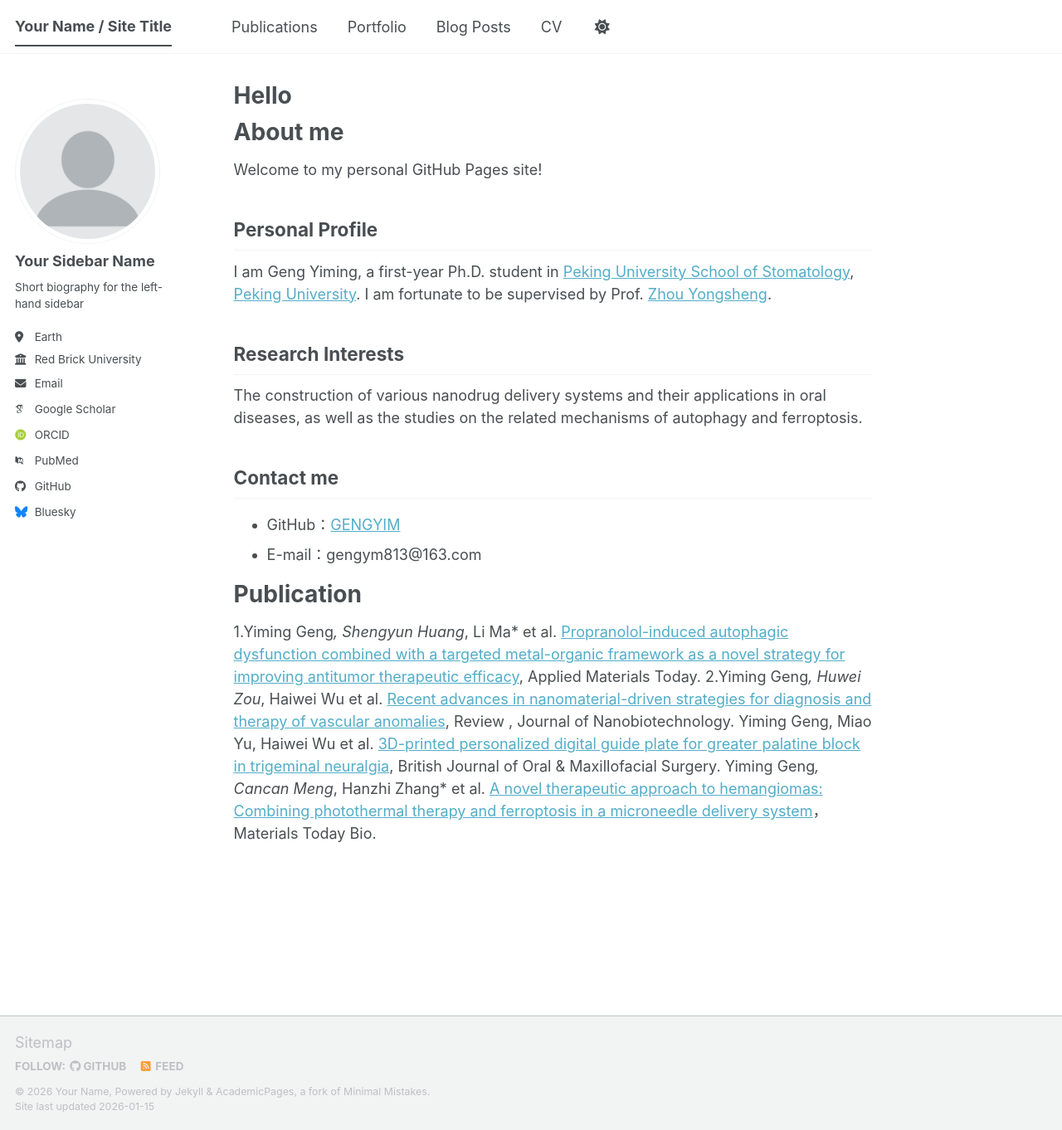
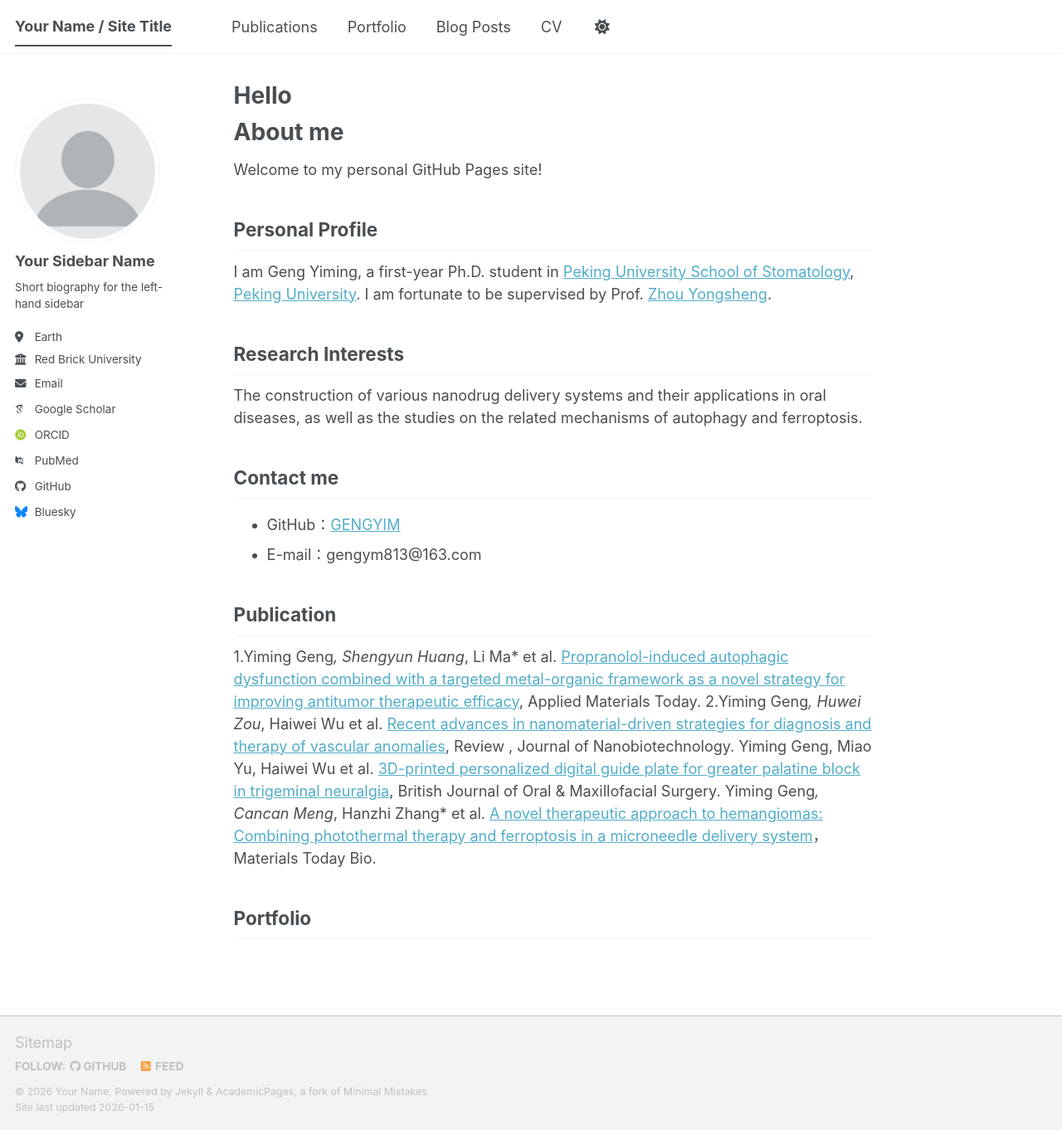
Before and after one commit to GENGYIM/GENGYIM.github.io, a Jekyll site: the page built from _pages/about.md, in a window 1280 px wide and 1362 px high. Shown: the whole window at 83% size. Built offline with Jekyll 4.4.1, drawn with Linux system fonts in a browser that asks for light colours; some web fonts are replaced; a script bundle is joined from its source files by our own code; library files that are not in the unit come from our copies.

Commit message:
Update about.md

```diff
--- a/_pages/about.md
+++ b/_pages/about.md
@@ -19,8 +19,10 @@ The construction of various nanodrug delivery systems and their applications in
 - GitHub：[GENGYIM](https://gengyim.github.io/)
 - E-mail：gengym813@163.com
 
-# Publication
+## Publication
 1.Yiming Geng*, Shengyun Huang*, Li Ma* et al. [Propranolol-induced autophagic dysfunction combined with a targeted metal-organic framework as a novel strategy for improving antitumor therapeutic efficacy](https://www.sciencedirect.com/science/article/pii/S2352940723001567), Applied Materials Today.
 2.Yiming Geng*, Huwei Zou*, Haiwei Wu et al. [Recent advances in nanomaterial-driven strategies for diagnosis and therapy of vascular anomalies](https://link.springer.com/article/10.1186/s12951-024-02370-2), Review , Journal of Nanobiotechnology.
 Yiming Geng, Miao Yu, Haiwei Wu et al. [3D-printed personalized digital guide plate for greater palatine block in trigeminal neuralgia](https://www.sciencedirect.com/science/article/pii/S0266435624000160), British Journal of Oral & Maxillofacial Surgery.
 Yiming Geng*, Cancan Meng*, Hanzhi Zhang* et al. [A novel therapeutic approach to hemangiomas: Combining photothermal therapy and ferroptosis in a microneedle delivery system](https://www.sciencedirect.com/science/article/pii/S2590006425003072)，Materials Today Bio.
+
+## Portfolio
```
